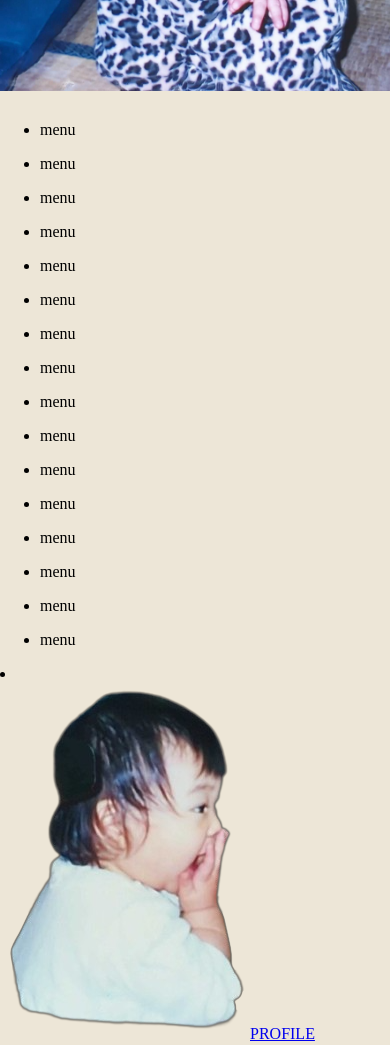
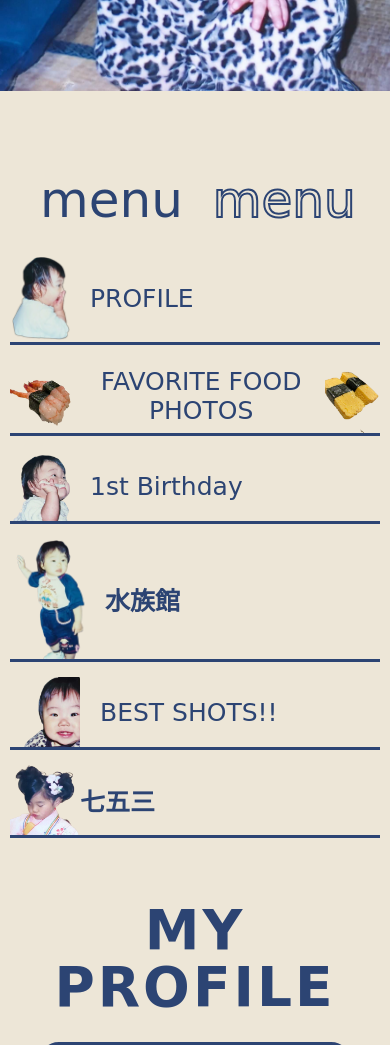
Before and after one commit to TanakaYuiRockSystem/TanakaYui.github.io, a plain HTML site: page index.html in a window 390 px wide. Shown: the part 602-1647 px from the top of the page. Drawn offline with nearby package versions, Linux system fonts and the light colour scheme; a web font is replaced by a local one.

Commit message:
Update style.css

```diff
--- a/style.css
+++ b/style.css
@@ -11,18 +11,26 @@
 
 .body {
     background-color:#e1daca;
-    margin-left: 150px;
+    margin-left: 200px;
     overflow-x: hidden;
 }
 
-/* PCのみ表示されるmenu画面 */
 .moto {
     position: fixed;
     right: 100px;
-    top: 40px;
+    top: 20px;
+}
+
+.amoto {
+    margin-bottom: 60px;
+    padding-left: 10px;
 }
 
 .moto li {
+    list-style: none;
+}
+
+.amoto li {
     list-style: none;
 }
 
@@ -30,6 +38,108 @@
     font-family: 'Bowlby One SC', cursive;
     font-size: 50px;
     color: #2c4473;
+    margin-bottom: 10px;
+}
+
+.amenu {
+    font-family: 'Bowlby One SC', cursive;
+    font-size: 50px;
+    color: #ede6d7 ;
+    -webkit-text-stroke:2px #2c4473 ;
+    margin-left: 30px;
+    margin-bottom: 10px;
+}
+
+.bmenu{
+    font-family: 'Bowlby One SC', cursive;
+    font-size: 50px;
+    color: #2c4473 ;
+    margin-left: 30px;
+    margin-bottom: 10px;
+}
+
+.aamenu {
+    font-family: 'Bowlby One SC', cursive;
+    font-size: 50px;
+    color: #ede6d7 ;
+    -webkit-text-stroke:2px #2c4473 ;
+    margin-left: 30px;
+    margin-bottom: 10px;
+}
+
+.bbmenu {
+    font-family: 'Bowlby One SC', cursive;
+    font-size: 50px;
+    color: #2c4473 ;
+    margin-left: 30px;
+    margin-bottom: 10px;
+}
+
+.aaamenu {
+    font-family: 'Bowlby One SC', cursive;
+    font-size: 50px;
+    color: #ede6d7 ;
+    -webkit-text-stroke:2px #2c4473 ;
+    margin-left: 30px;
+    margin-bottom: 10px;
+}
+
+.bbbmenu {
+    font-family: 'Bowlby One SC', cursive;
+    font-size: 50px;
+    color: #2c4473 ;
+    margin-left: 30px;
+    margin-bottom: 10px;
+}
+
+.aaaamenu {
+    font-family: 'Bowlby One SC', cursive;
+    font-size: 50px;
+    color: #ede6d7 ;
+    -webkit-text-stroke:2px #2c4473 ;
+    margin-left: 30px;
+    margin-bottom: 10px;
+}
+
+.bbbbmenu {
+    font-family: 'Bowlby One SC', cursive;
+    font-size: 50px;
+    color: #2c4473 ;
+    margin-left: 30px;
+    margin-bottom: 10px;
+}
+
+.mu {
+    display: flex;
+}
+
+.menyu {
+    display: flex;
+    width: 500px;
+    overflow: hidden;
+    white-space: nowrap;
+    z-index: 1;
+}
+
+.sose {
+    display: flex;
+    padding-left: 0;
+    animation: flowing 40s linear infinite;
+    transform: rotateX(100%);
+}
+
+.mmm {
+    display: flex;
+    display: block;
+}
+
+@keyframes flowing {
+  0% {
+      transform: translateX(0);
+  }
+  100% {
+      transform: translateX(-100%);
+  }
 }
 
 .moto a {
@@ -39,15 +149,88 @@
     margin:auto 0;
 }
 
+.amoto a{
+    text-decoration:none ;
+    color: #2c4473;
+    font-size: 25px;
+    margin:auto 0;
+}
+
+#atete {
+    width: 60px;
+}
+
 .menubar:hover {
     .chap{
         animation: pikopiko 1s steps(2, start) infinite;
     }
 
+    #ote{
+        border-bottom: #99593b 3px solid;
+    }
+
+    #foo{
+        border-bottom: #006633 3px solid;
+    }
+
+    #ure{
+        border-bottom: #D04D18 3px solid;
+    }
+
+    #pool{
+        border-bottom: #678db0 3px solid;
+    }
+
+    #deb{
+        border-bottom: #f8b500 3px solid;
+    }
+
+    #fug{
+        border-bottom: #c30d23 3px solid;
+    }
 }
 
 @keyframes pikopiko {
-    from {
+    0% {
+      transform: rotate(20deg);
+    }
+    to {
+      transform: rotate(-10deg);
+    }
+  }
+
+  .amenubar:hover{
+    .achap{
+        animation: pikopiko 1s steps(2, start) infinite;
+    }
+
+    #aote{
+        border-bottom: #99593b 3px solid;
+    }
+
+    #afoo{
+        border-bottom: #006633 3px solid;
+    }
+
+    #aure{
+        border-bottom: #D04D18 3px solid;
+    }
+
+    #apool{
+        border-bottom: #678db0 3px solid;
+    }
+
+    #adeb{
+        border-bottom: #f8b500 3px solid;
+    }
+
+    #afug{
+        border-bottom: #c30d23 3px solid;
+    }
+  }
+
+  @keyframes pikopiko {
+    0% {
       transform: rotate(20deg);
     }
     to {
@@ -58,16 +241,114 @@
 .menubar {
     display: flex;
     width: 570px;
+    margin-bottom: 10px;
+}
+
+#ote {
+    display: flex;
+    width: 570px;
     border-bottom: #2c4473 3px solid;
-    margin-bottom: 10px;
+}
+
+#aote {
+    display: flex;
+    width: 480px;
+    border-bottom: #2c4473 3px solid;
+    margin-bottom: 15px;
+}
+
+#foo {
+    display: flex;
+    width: 570px;
+    border-bottom: #2c4473 3px solid;
+}
+
+#afoo {
+    display: flex;
+    width: 480px;
+    border-bottom: #2c4473 3px solid;
+    margin-bottom: 15px;
+}
+
+#ure {
+    display: flex;
+    width: 570px;
+    border-bottom: #2c4473 3px solid;
+}
+
+#aure {
+    display: flex;
+    width: 480px;
+    border-bottom: #2c4473 3px solid;
+    margin-bottom: 15px;
+}
+
+#pool {
+    display: flex;
+    width: 570px;
+    border-bottom: #2c4473 3px solid;
+}
+
+#apool {
+    display: flex;
+    width: 480px;
+    border-bottom: #2c4473 3px solid;
+    margin-bottom: 15px;
+}
+
+#deb {
+    display: flex;
+    width: 570px;
+    border-bottom: #2c4473 3px solid;
+}
+
+#adeb {
+    display: flex;
+    width: 480px;
+    border-bottom: #2c4473 3px solid;
+    margin-bottom: 15px;
+}
+
+#fug {
+    display: flex;
+    width: 570px;
+    border-bottom: #2c4473 3px solid;
+}
+
+#afug {
+    display: flex;
+    width: 480px;
+    border-bottom: #2c4473 3px solid;
+    margin-bottom: 15px;
 }
 
 #iji,#big,#fugu {
     width: 70px;
 }
 
+#aiji,#abig,#afugu {
+    width: 70px;
+}
+
+#iji {
+    margin-right: 15px;
+}
+
+#fugu {
+    width:75px ;
+    margin-right: 10px;
+}
+
+#afug {
+    margin-right: 30px;
+}
+
 #big {
-    margin-right: 10px;
+    margin-right: 20px;
+}
+
+#abig {
+    margin-right: 20px;
 }
 
 #tete {
@@ -75,14 +356,34 @@
     margin-right: 20px;
 }
 
+#atete {
+    width: 60px;
+    margin-right: 20px;
+}
+
+#aiji {
+    margin-right: 10px;
+}
+
 #suizokkann {
     width: 120px;
     margin-left: -30px;
+    margin-right: 0;
+}
+
+#asuizokkann{
+    width: 120px;
+    margin-left: -15px;
     margin-right: -10px;
 }
 
 #ebi {
-    width: 80px;
+    height: 65px;
+}
+
+#aebi {
+    margin-top: 10px;
+    height: 58px;
 }
 
 #tamago {
@@ -90,7 +391,16 @@
     width: 60px;
 }
 
+#atamago{
+margin-left: 10px;
+    width: 55px;
+}
+
 .mokuji {
+    font-family: 'Bowlby One SC', cursive;
+}
+
+.amokuji {
     font-family: 'Bowlby One SC', cursive;
 }
 
@@ -105,6 +415,10 @@
     right: 0;
 }
 
+.anihonn {
+    font-family: 'Mochiy Pop One', sans-serif;
+    font-weight: bold;
+}
 
 .content {
     max-width: 500px;
@@ -150,6 +464,7 @@
 }
 
 #prof {
+    /* font-family: "dela-gothic-one", sans-serif; */
     font-family: 'Bowlby One SC', cursive;
     font-weight: 900;
     font-style: normal;
@@ -235,7 +550,6 @@
     display: flex;
     animation: loop-slide 40s infinite linear 1s both;
 }
-
 @-webkit-keyframes loop-slide {
     from {
         transform: translateX(0);
@@ -254,7 +568,7 @@
 }
 
 
-.gohan,.otan {
+.gohan,.otan,.mmm {
     list-style: none;
 }
 
@@ -382,8 +696,7 @@ canvas {
 }
 
 .cup , .hyui{
-    position: relative;
-
+  position: relative;
 }
 
 .cc {
@@ -540,6 +853,13 @@ canvas {
     bottom: 0%;
 }
 
+#shuku {
+    width: 60px;
+    position: absolute;
+    left: 60px;
+    top: 55px;
+}
+
 #in {
     width: 70px;
     margin-top: 60px;
@@ -552,7 +872,7 @@ canvas {
     font-size: 30px;
     margin-top: 70px;
     margin-left: 30px;
-    color: black;
+    color: #333;
 }
 
 .gram a{
@@ -607,8 +927,7 @@ canvas {
     background:#333;/*ドットボタンの現在地表示の色*/
 }
 
-/* タブレット以下のサイズの端末 */
-@media only screen and (max-width: 820px) {
+@media only screen and (max-width: 768px) {
     main {
         width: 100%;
     }
@@ -640,16 +959,30 @@ canvas {
         font-size: 30px;
     }
 
-    #fish{
-        width: 100px;
+    .wave {
+        height: 510px;
     }
 
-    .sui {
-        top: 150px;
+    #fish{
+        width: 120px;
     }
 
-    canvas {
-        height: 180px;
+    #pen {
+        width: 44px;
+        top: 76px;
+        right: 20px;
+    }
+
+    #penguin {
+        width: 28px;
+        top: 100px;
+        right: 70px;
+    }
+
+    #sakana {
+        width: 45px;
+        left: 90px;
+        top: 107px;
     }
 
     #best {
@@ -692,26 +1025,29 @@ canvas {
     }
 
     #seven{
-        margin-top: 150px;
-        left: 30px;
+        font-size: 50px;
+        margin-top: 195px;
+        left: 40px;
     }
 
     #five {
-        left: 30px;
-        margin-top:210px;
+        font-size: 50px;
+        left: 40px;
+        margin-top:240px;
     }
 
     #three {
-        left: 30px;
-        margin-top: 270px;
+        font-size: 50px;
+        left: 40px;
+        margin-top: 285px;
     }
 
     #nen{
         font-family: 'Yuji Syuku', serif;
         font-size: 25px;
         position: absolute;
-        bottom:200px;
-        left: 50px;
+        bottom:300px;
+        left: 55px;
         font-weight: bold;
     }
 
@@ -725,7 +1061,7 @@ canvas {
         width: 10px;
         position: absolute;
         bottom:330px;
-        left: 55px;
+        left: 60px;
         font-weight: bold;
     }
 
@@ -735,7 +1071,7 @@ canvas {
         width: 10px;
         position: absolute;
         bottom:175px;
-        left: 55px;
+        left: 60px;
         font-weight: bold;
     }
 
@@ -784,4 +1120,41 @@ canvas {
         position: absolute;
         bottom: 200px;
     }
+
+    #shuku{
+        width: 50px;
+        left: 40px;
+    }
+
+    #aote{
+        width:370px ;
+    }
+
+    #afoo {
+        width: 370px;
+    }
+
+    #aure {
+        width: 370px;
+    }
+
+    #apool {
+        width: 370px;
+    }
+
+    #adeb {
+        width: 370px;
+    }
+
+    #afug {
+        width: 370px;
+    }
+
+    #foodie {
+        text-align: center;
+    }
+
+    #aebi {
+        width: 100px;
+    }
 }
```
